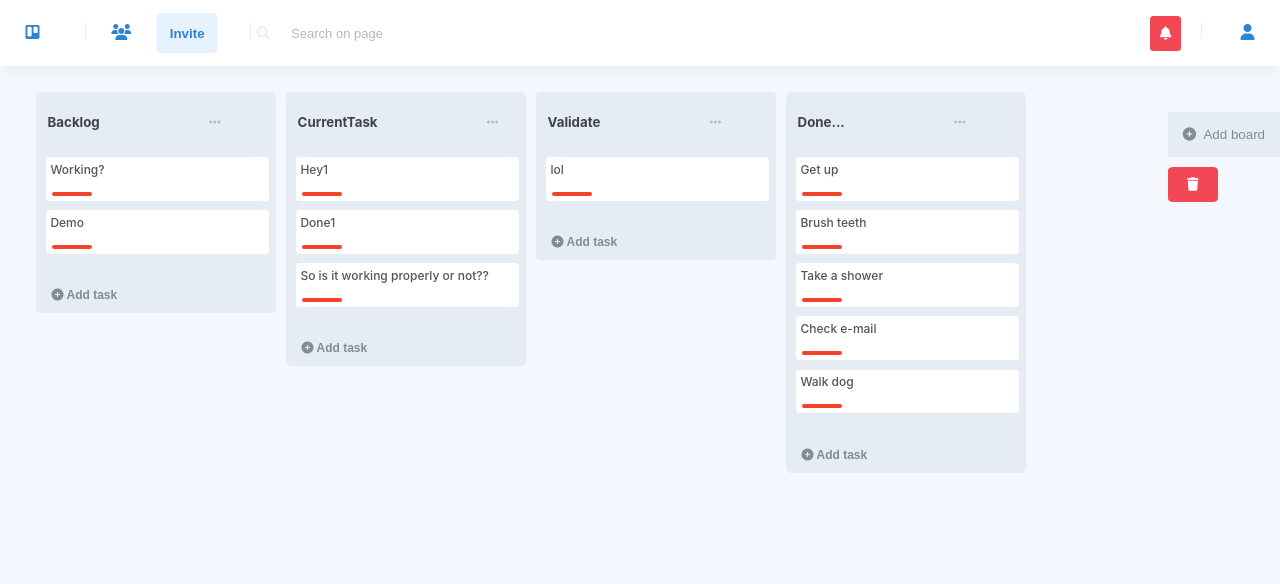
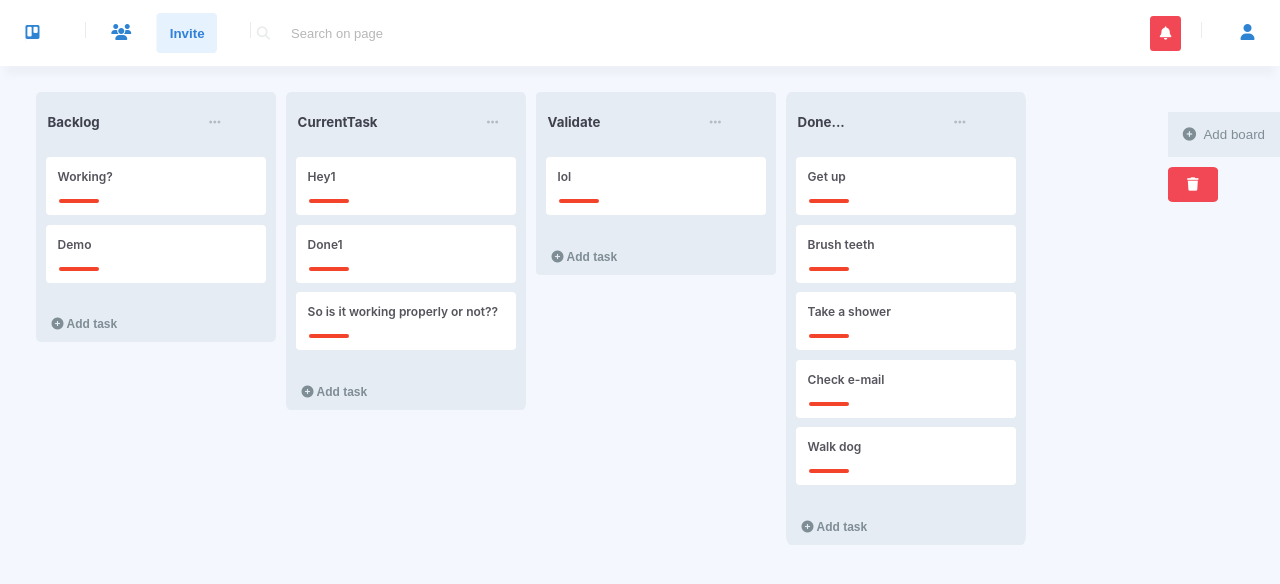
Before and after one commit to aarsh64/Trello-Replica, an Angular app: page / in a window 1280 px wide. Shown: the top 584 px of the page. Built offline with nearby package versions, Linux system fonts and the light colour scheme.

Commit message:
minor modification in new functions 1.3

```diff
--- a/src/app/display/display.component.css
+++ b/src/app/display/display.component.css
@@ -65,16 +65,16 @@ div[class*="gr"]{
   font-family: -apple-system, BlinkMacSystemFont, "Segoe UI", Roboto, Oxygen,
     Ubuntu, Cantarell, "Open Sans", "Helvetica Neue", sans-serif;
   /* z-index: 10px; */
-  font-weight: 450;
+  font-weight: 600;
   height: auto;
   border-radius: 4px;
   width: auto;
-  padding: 2%;
+  padding: 5%;
   font-size: 12px;
   display: block;
   background-color: white;
   color: #55535b;
-  margin: 2% 7% 4% 0%;
+  margin: 2% 8% 4% 0%;
   /* position: relative; */
   cursor: pointer;
 }
```
